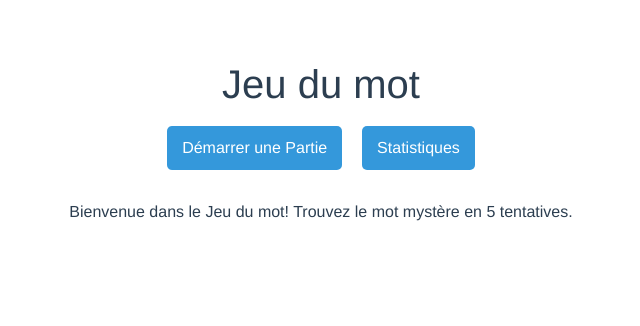
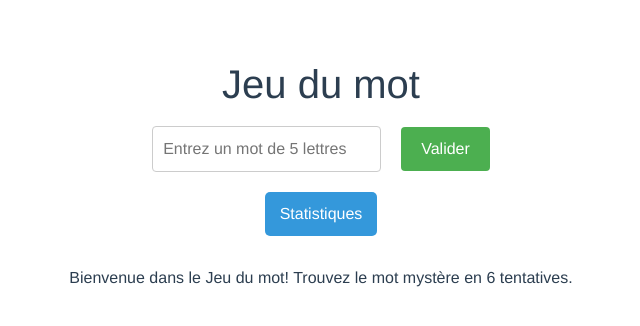
Before and after one commit to UE-FRONTEND/projet-2022-bihannic-haddouche, a Vue app: page / in a window 1280 px wide. Shown: the top 326 px of the page, without its empty margins (339-979 px from the left). Built offline with nearby package versions, Linux system fonts and the light colour scheme.

Commit message:
Création et intégration du composant WordInput à la page principale

```diff
--- a/src/App.vue
+++ b/src/App.vue
@@ -1,19 +1,34 @@
 <template>
   <div id="app">
     <h1>Jeu du mot</h1>
-    <button @click="startGame">Démarrer une Partie</button>
+    <word-input @submit-word="handleWordSubmit"></word-input>
     <button @click="showStats">Statistiques</button>
     <div class="info-section">
-      <p>Bienvenue dans le Jeu du mot! Trouvez le mot mystère en 5 tentatives.</p>
+      <p>Bienvenue dans le Jeu du mot! Trouvez le mot mystère en 6 tentatives.</p>
     </div>
   </div>
 </template>
 
 <script>
 
+import WordInput from './components/WordInput.vue';
+
 export default {
   name: 'App',
+  components: {
+    WordInput
+  },
+  methods: {
+    handleWordSubmit(word) {
+      // Logique pour gérer le mot soumis
+      console.log("Mot soumis:", word);
+    },
+    showStats() {
+      // Logique pour afficher les statistiques
+    }
+  }
 }
+
 </script>
 
 
--- /dev/null
+++ b/src/components/WordInput.vue
@@ -0,0 +1,75 @@
+<template>
+    <div class="word-input">
+    <input
+        type="text"
+        v-model="word"
+        @input="validateInput"
+        placeholder="Entrez un mot de 5 lettres"
+        maxlength="5"
+    />
+    <button @click="submitWord">Valider</button>
+    <p v-if="error">{{ errorMessage }}</p>
+    </div>
+</template>
+
+<script>
+export default {
+    name: 'WordInput',
+    data() {
+    return {
+        word: '',
+        error: false,
+        errorMessage: ''
+    };
+    },
+    methods: {
+    validateInput() {
+        // Vérifier si le mot est composé uniquement de lettres et a 5 caractères
+        if (!/^[a-zA-Z]{5}$/.test(this.word)) {
+        this.error = true;
+        this.errorMessage = 'Le mot doit être composé de 5 lettres';
+        } else {
+        this.error = false;
+        this.errorMessage = '';
+        }
+    },
+    submitWord() {
+        // Soumettre le mot si valide
+        if (!this.error && this.word.length === 5) {
+        this.$emit('submit-word', this.word);
+        this.word = ''; // Réinitialiser après la soumission
+        }
+    }
+    }
+};
+</script>
+
+
+
+
+
+<style>
+.word-input input {
+    padding: 10px;
+    margin: 10px;
+    border: 1px solid #ccc;
+    border-radius: 4px;
+}
+
+.word-input button {
+    padding: 10px 20px;
+    background-color: #4CAF50;
+    color: white;
+    border: none;
+    border-radius: 4px;
+    cursor: pointer;
+}
+
+.word-input button:hover {
+    background-color: #45a049;
+}
+
+.word-input p {
+    color: red;
+}
+</style>
```
